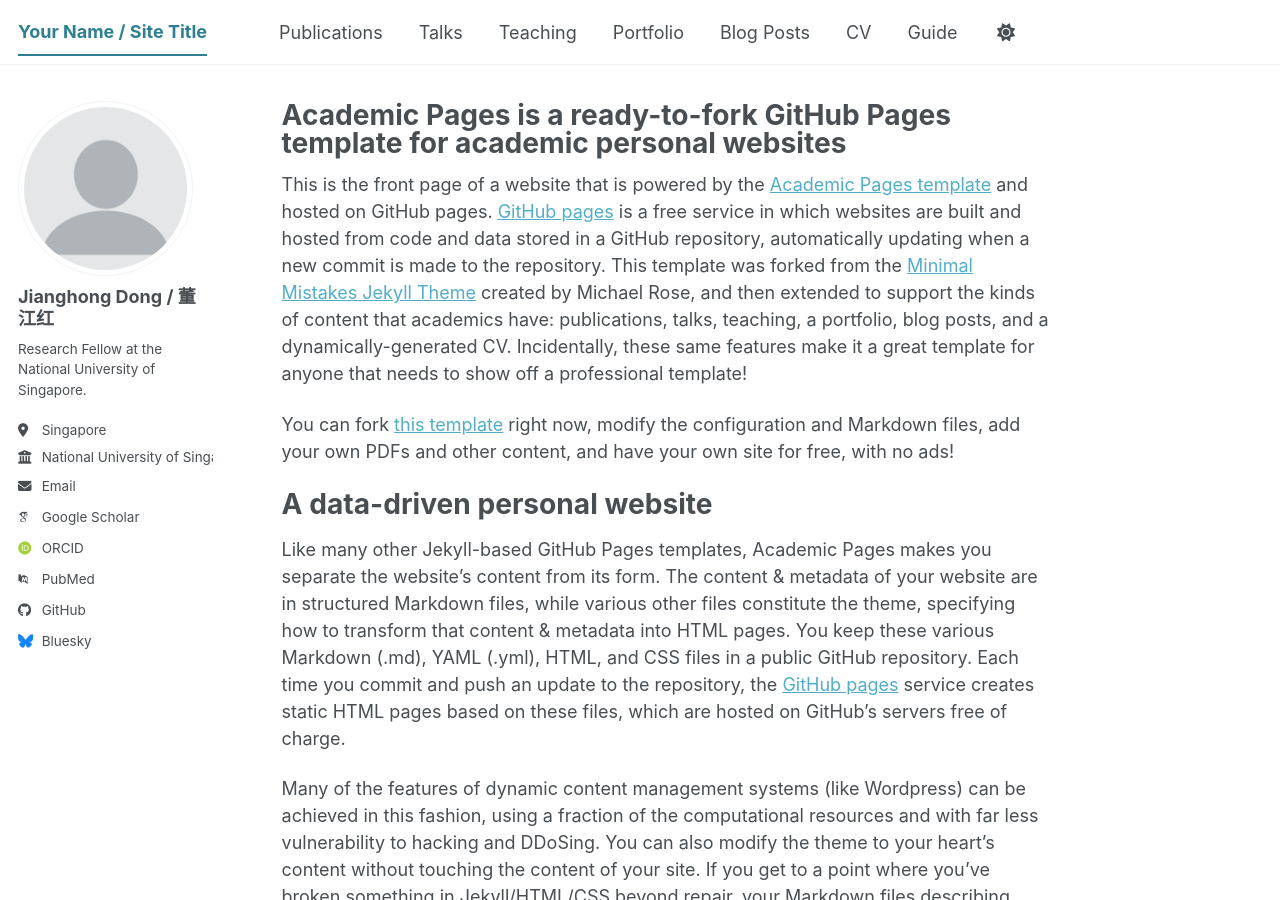
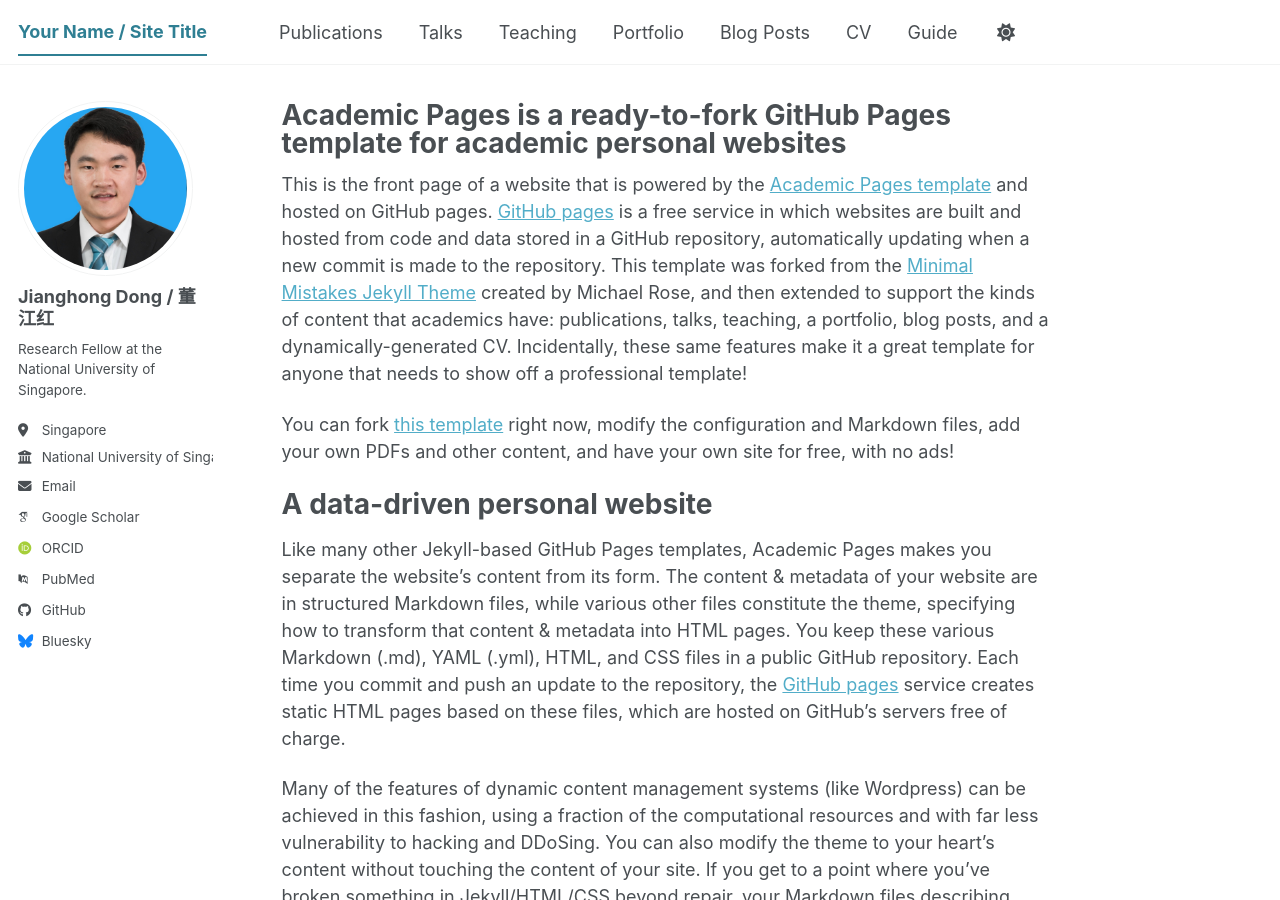
Before and after one commit to dongjh20/dongjh20.github.io, a Jekyll site: the page built from _pages/about.md, in a window 1280 px wide and 900 px high. Built offline with Jekyll 4.4.1, drawn with Linux system fonts in a browser that asks for light colours; some web fonts are replaced; a script bundle is joined from its source files by our own code; library files that are not in the unit come from our copies.

Commit message:
update _config.yml

```diff
--- a/_config.yml
+++ b/_config.yml
@@ -23,7 +23,7 @@
 #               Additional customization can be done by editing /_includes/author-profile.html
 author:
   # Biographic information
-  avatar           : "profile.png"
+  avatar           : "side_photo.png"
   name             : "Jianghong Dong / 董江红"
   pronouns         : # example: "she/her"
   bio              : "Research Fellow at the National University of Singapore."
```
Also changed, not shown: images/side_photo.png (renamed from images/side_photo.jpg).
